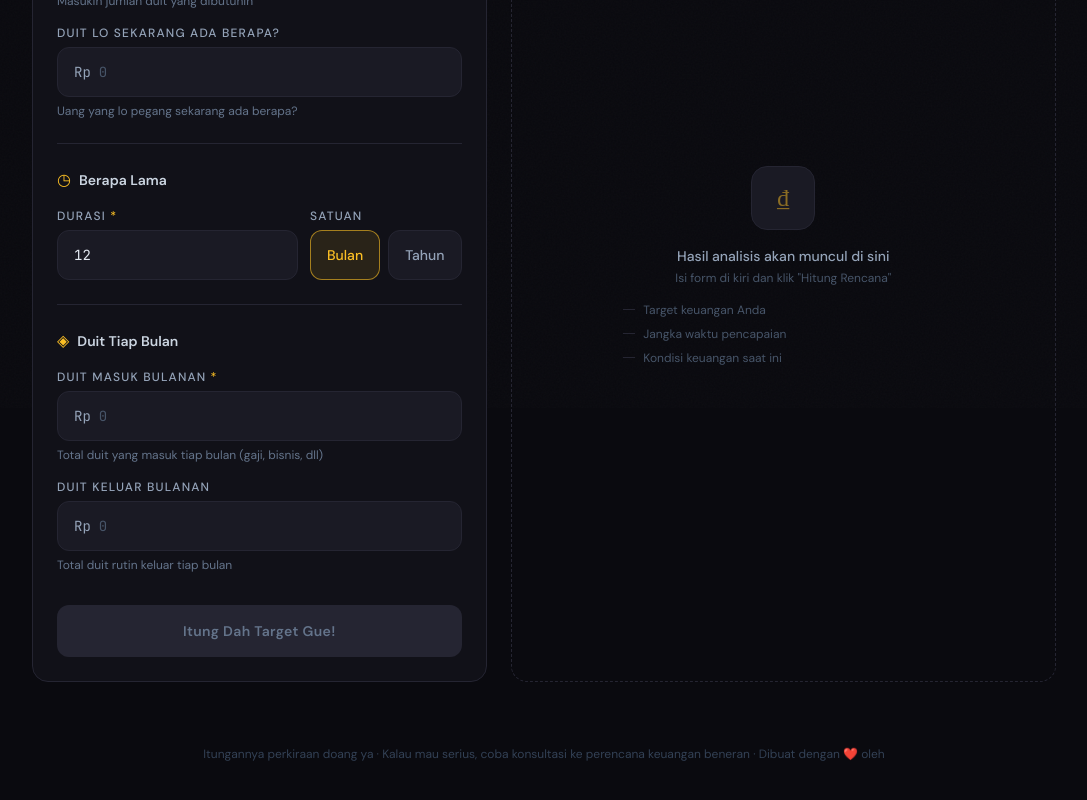
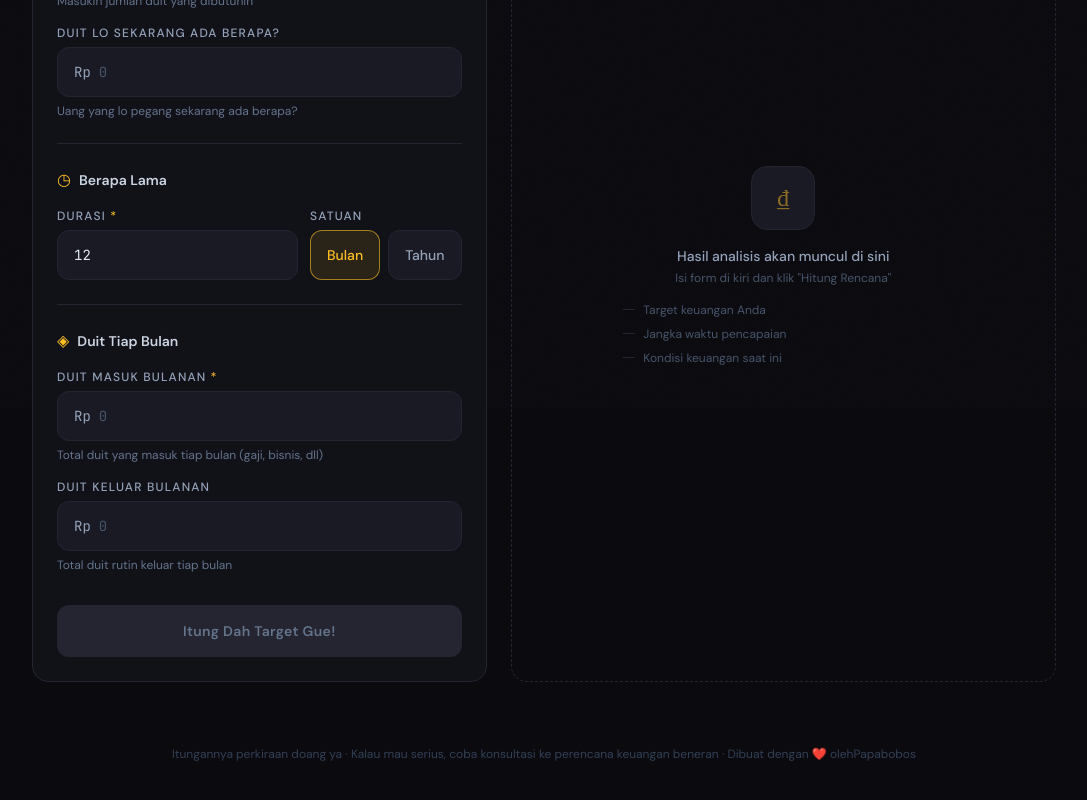
Before and after one commit to Papabobos/Atur-Uang, a Next.js app: page / in a window 1280 px wide. Shown: the part 392-1192 px from the top of the page, without its empty margins (96-1183 px from the left). Built offline with nearby package versions, Linux system fonts and the light colour scheme.

Commit message:
test change

```diff
--- a/src/app/page.tsx
+++ b/src/app/page.tsx
@@ -69,7 +69,7 @@ export default function Home() {
 
         {/* Footer */}
         <footer className="mt-16 text-center text-xs text-slate-700">
-          Itungannya perkiraan doang ya · Kalau mau serius, coba konsultasi ke perencana keuangan beneran · Dibuat dengan ❤️ oleh{" "}
+          Itungannya perkiraan doang ya · Kalau mau serius, coba konsultasi ke perencana keuangan beneran · Dibuat dengan ❤️ oleh{"Papabobos"}
         </footer>
       </div>
     </main>
```
